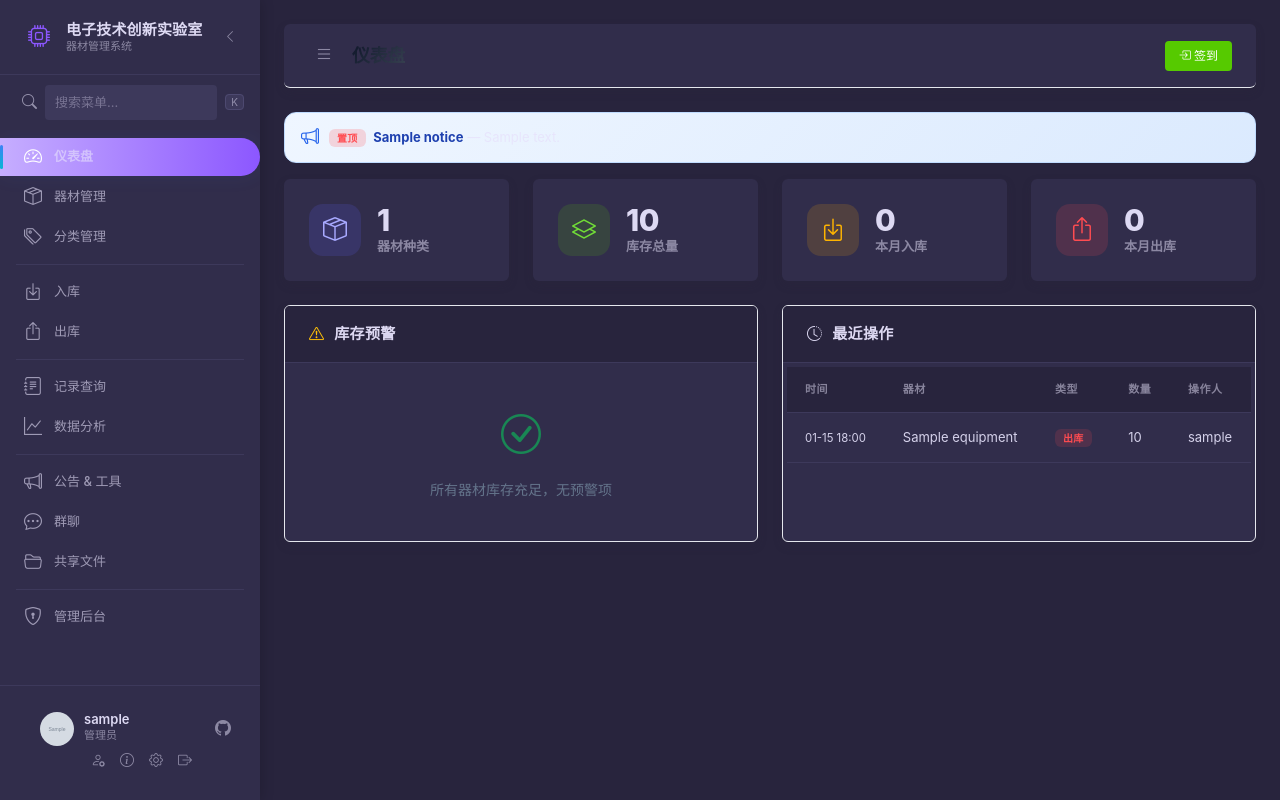
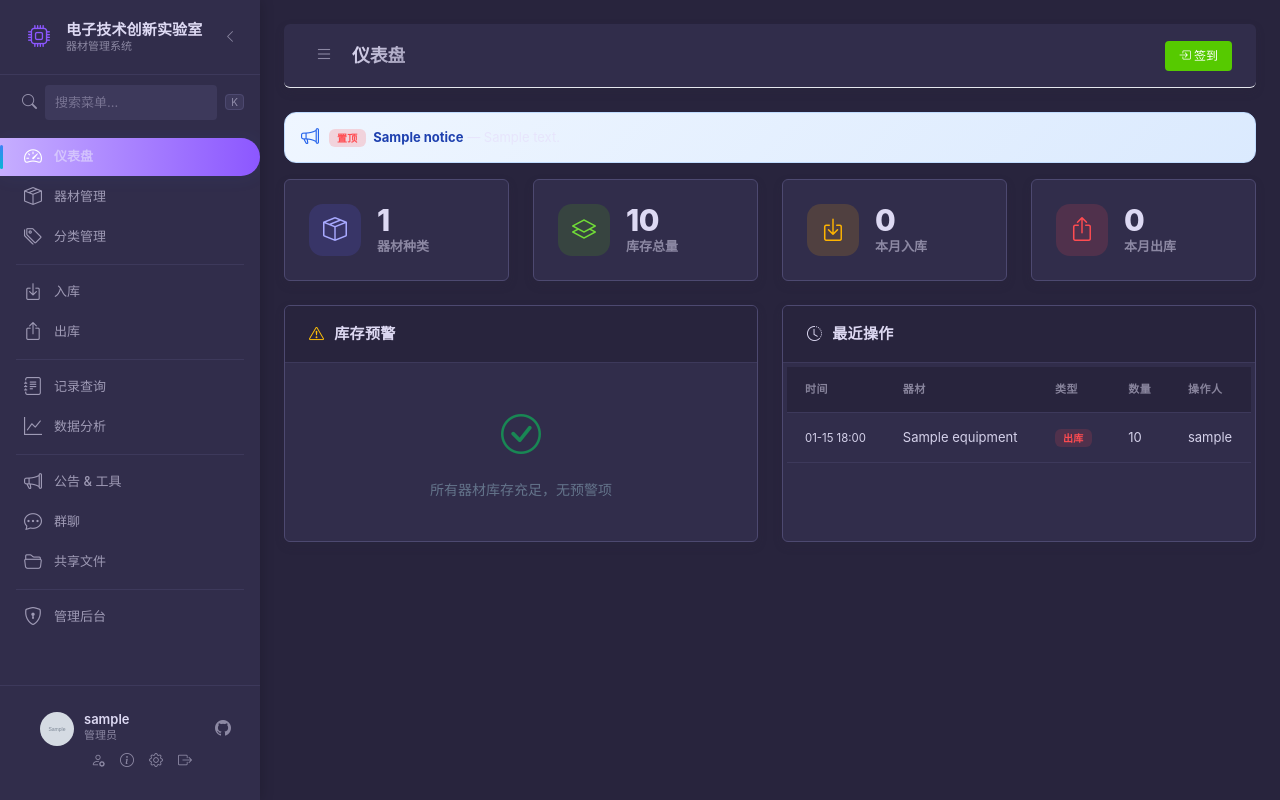
Before and after one commit to TodayJin/Lab_Equipment_Manage, a Flask app: page / in a window 1280 px wide. Run offline with Flask 3, Linux system fonts and the light colour scheme; a user stored in the database is signed in; tables that the repository leaves empty hold one stand-in row (values such as "Sample post"); grey boxes marked "Sample" are stand-in pictures; data that the repository does not hold is empty; some libraries are stand-ins or nearby versions.

Commit message:
fix: 统一深色模式边框色，修复topbar标题渐变色
- topbar .page-title: 深色下改为浅紫渐变色（原黑色渐变看不清）
- 统一所有卡片(.form-card/.dash-panel/.stat-card/.filter-bar/.filter-panel/.card)边框为 #4D4970
- 补上 .filter-panel 深色背景覆盖

```diff
--- a/static/css/dark.css
+++ b/static/css/dark.css
@@ -46,13 +46,15 @@ html.dark .sidebar-mobile-toggle { background: #312D4B; color: rgb(231 227 252 /
 html.dark .topbar { background: #312D4B; }
 html.dark .topbar-toggle { color: rgb(231 227 252 / .5); }
 html.dark .topbar-toggle:hover { background: #3D395B; }
+html.dark .page-title { background: linear-gradient(135deg, rgb(231 227 252 / .95), rgb(231 227 252 / .6)) !important; -webkit-text-fill-color: transparent !important; background-clip: text !important; }
 
 /* ── Cards & panels ── */
 html.dark .stat-card,
 html.dark .dash-panel,
 html.dark .form-card,
 html.dark .filter-bar,
-html.dark .card { background: #312D4B !important; color: rgb(231 227 252 / .9) !important; }
+html.dark .filter-panel,
+html.dark .card { background: #312D4B !important; color: rgb(231 227 252 / .9) !important; border-color: #4D4970 !important; }
 html.dark .stat-card::after { display: none !important; }
 html.dark .stat-card:hover { border-color: #4D4970 !important; box-shadow: 0 4px 20px rgba(0,0,0,.3) !important; transform: translateY(-2px); }
 html.dark .stat-value { color: rgb(231 227 252 / .95) !important; }
```
